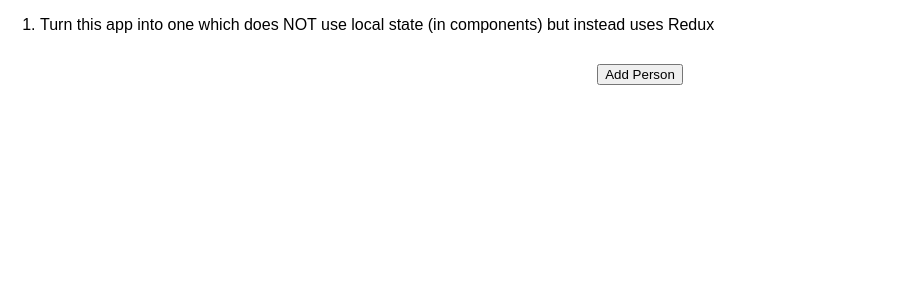
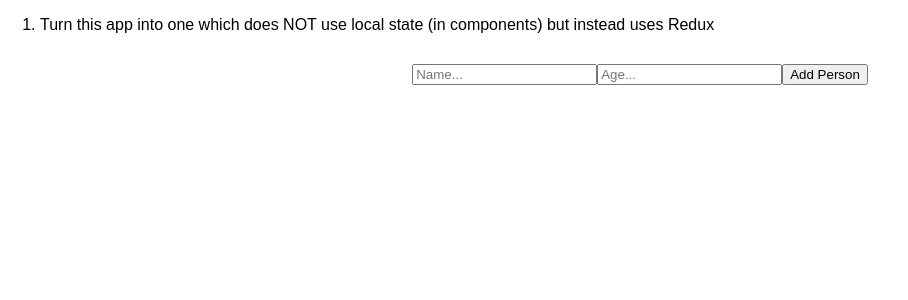
Before and after one commit to diego-c/react-complete-guide, a React (Create React App) app in the folder redux--assignment-2-problem/: page / in a window 1280 px wide. Shown: the top 300 px of the page, without its empty margins (0-908 px from the left). Built offline with nearby package versions, Linux system fonts and the light colour scheme.

Commit message:
manage local ui state along with redux - section 14 lecture 251

```diff
--- a/redux--assignment-2-problem/src/components/AddPerson/AddPerson.js
+++ b/redux--assignment-2-problem/src/components/AddPerson/AddPerson.js
@@ -1,11 +1,41 @@
-import React from 'react';
-
+import React, { Component } from 'react';
+import actions from '../../store/actions';
 import './AddPerson.css';
 
-const addPerson = (props) => (
-    <div className="AddPerson">
-        <button onClick={props.personAdded}>Add Person</button>
-    </div>
-);
+class AddPerson extends Component {
+    state = {
+        name: '',
+        age: ''
+    }
 
-export default addPerson;
+    nameChangedHandler = e => {
+        const name = e.target.value;
+        this.setState({ name });
+    }
+
+    ageChangedHandler = e => {
+        const age = e.target.value;
+        this.setState({ age });
+    }
+
+    render() {
+        return (
+        <div className="AddPerson">
+            <input
+            type="text"
+            placeholder = "Name..."
+            onChange = { e => this.nameChangedHandler(e) }
+            value = { this.state.name } />
+
+            <input
+            type="text"
+            placeholder = "Age..."
+            onChange = { e => this.ageChangedHandler(e) }
+            value = { this.state.age } />
+
+            <button onClick={ () => this.props.actionHandler(actions.ADD_PERSON, Math.random(), this.state.name, this.state.age) }>Add Person</button>
+        </div>
+        )
+    }
+}
+export default AddPerson;
--- a/redux--assignment-2-problem/src/containers/Persons.js
+++ b/redux--assignment-2-problem/src/containers/Persons.js
@@ -10,7 +10,8 @@ class Persons extends Component {
         return (
             <div>
                 <AddPerson
-                personAdded={ () => this.props.actionHandler( actions.ADD_PERSON, Math.random(), 'Max', Math.floor( Math.random() * 40 )) } />
+                actionHandler = { this.props.actionHandler }
+                />
 
                 { this.props.persons.map(person => (
                     <Person
```
